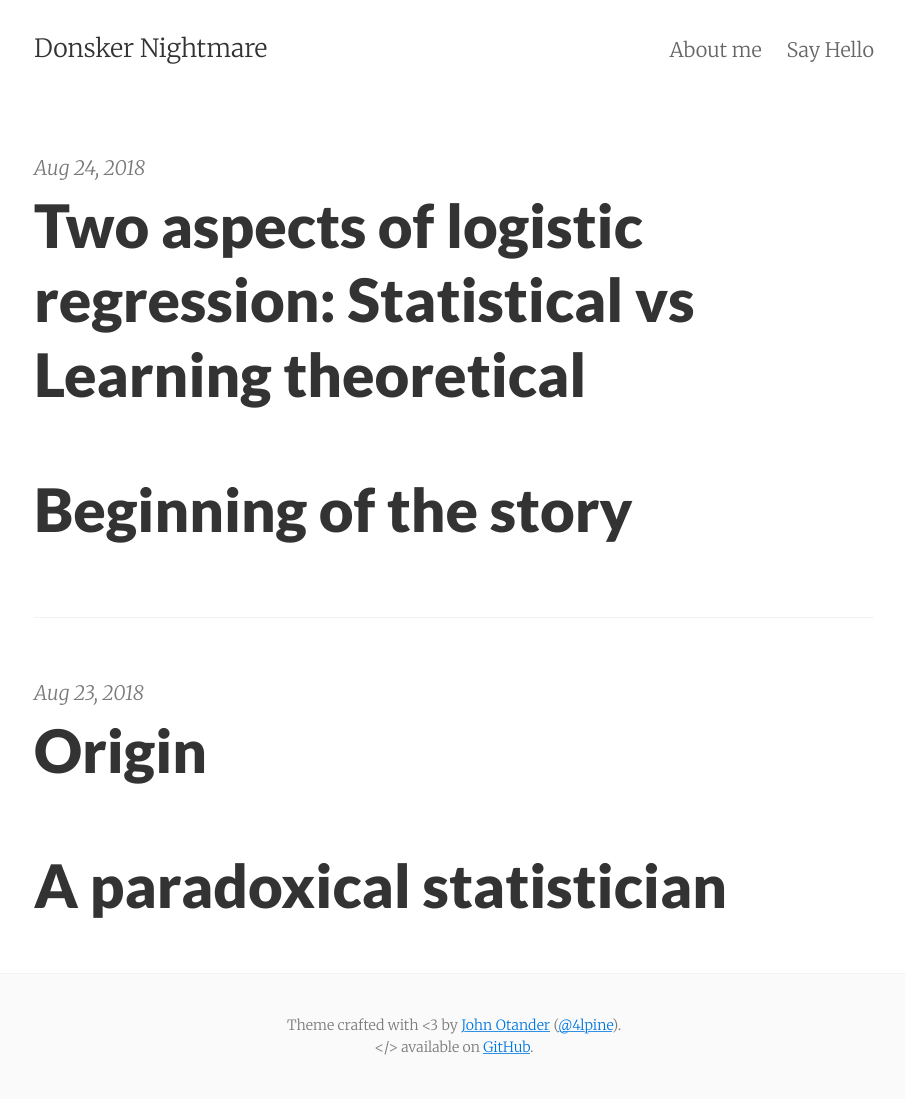
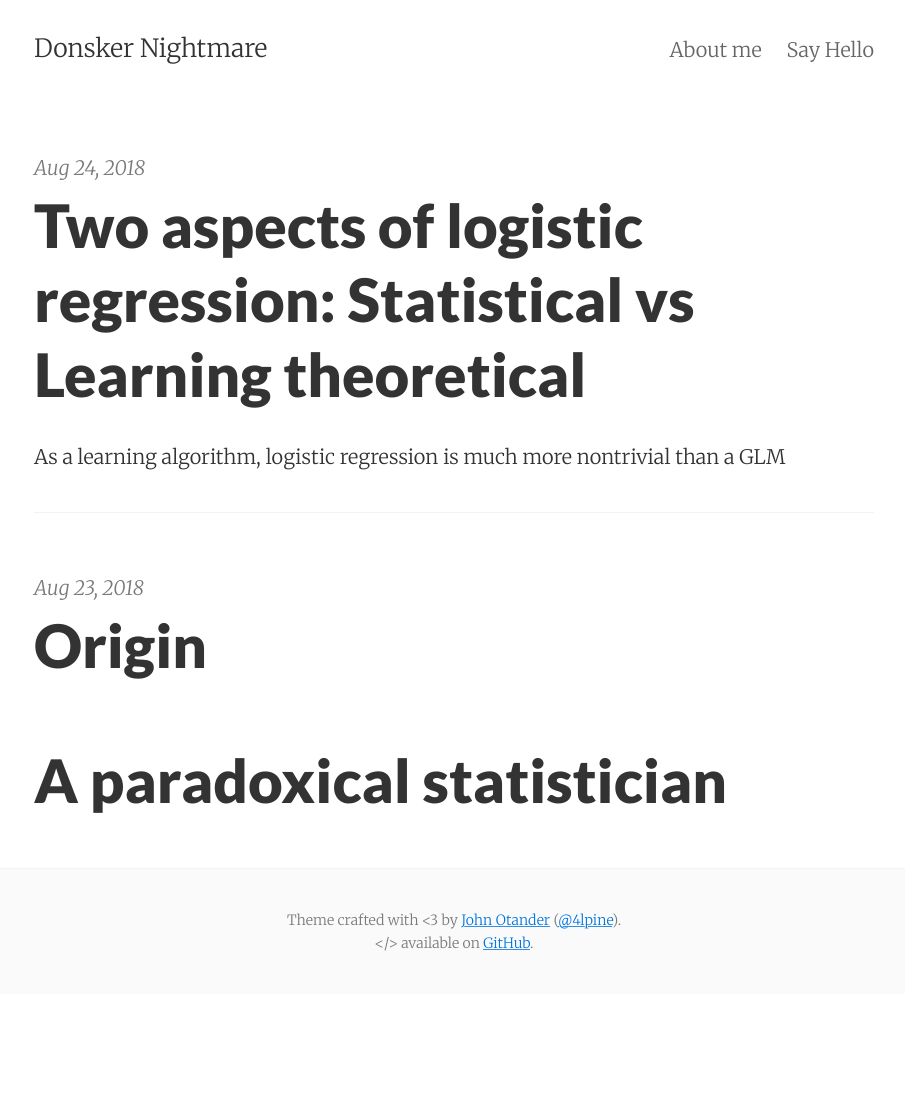
Before and after one commit to Rorschach1989/rorschach1989.github.io, a Jekyll site: the page built from index.html, in a window 1280 px wide. Shown: the whole page, without its empty margins (186-1091 px from the left). Built offline with Jekyll 4.4.1, drawn with Linux system fonts in a browser that asks for light colours; the list of posts is cut into pages by our own code; after the commit the page ends 994 px from its top, so only the background shows below that.

```diff
--- a/_posts/2018-08-24-logistic_regression.md
+++ b/_posts/2018-08-24-logistic_regression.md
@@ -3,6 +3,7 @@
 title:      "Two aspects of logistic regression: Statistical vs Learning theoretical"
 mathjax:    true
 author:     Ruofan Wu
+summary:    As a learning algorithm, logistic regression is much more nontrivial than a GLM
 ---
 
 # Beginning of the story
```
